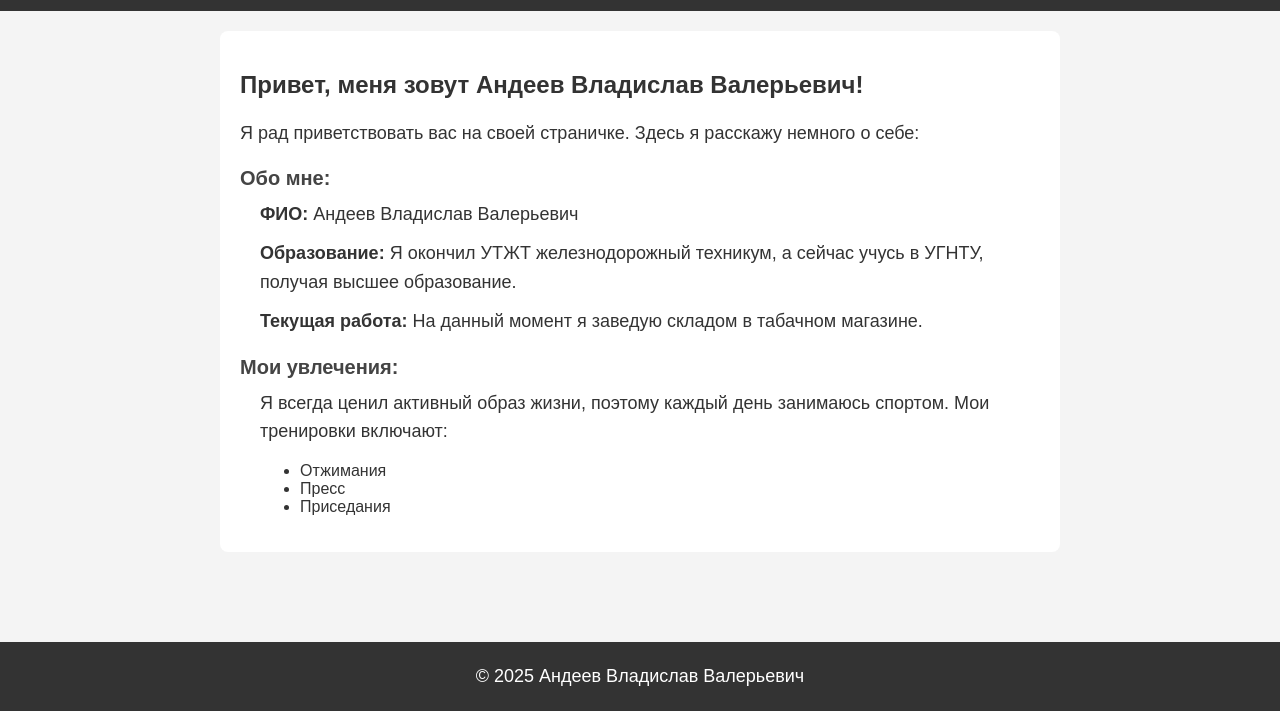
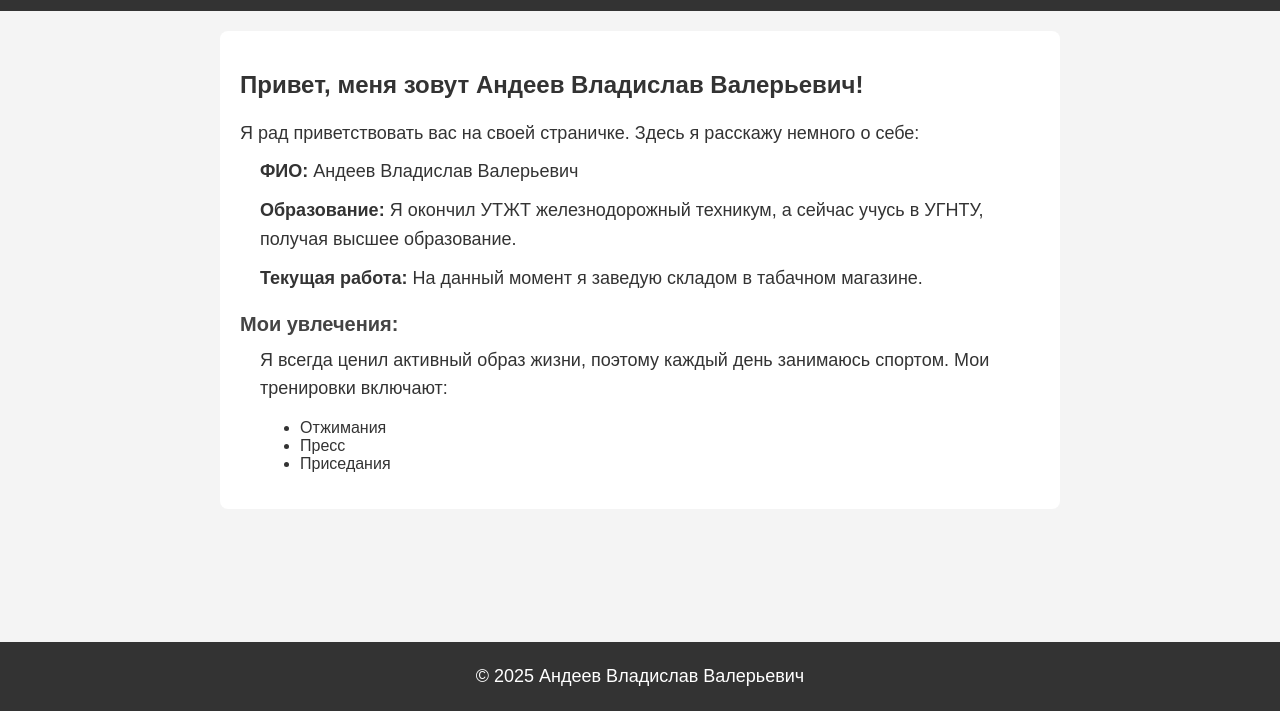
Before and after one commit to VladBicv/VladBicv.github.io, a plain HTML site: page index.html in a window 1280 px wide. Shown: the part 89-800 px from the top of the page. Drawn offline with Linux system fonts and the light colour scheme.

Commit message:
Update index.html

```diff
--- a/index.html
+++ b/index.html
@@ -66,7 +66,6 @@
 
         <p>Я рад приветствовать вас на своей страничке. Здесь я расскажу немного о себе:</p>
 
-        <div class="section-title">Обо мне:</div>
         <div class="info">
             <p><strong>ФИО:</strong> Андеев Владислав Валерьевич</p>
             <p><strong>Образование:</strong> Я окончил УТЖТ железнодорожный техникум, а сейчас учусь в УГНТУ, получая высшее образование.</p>
```
